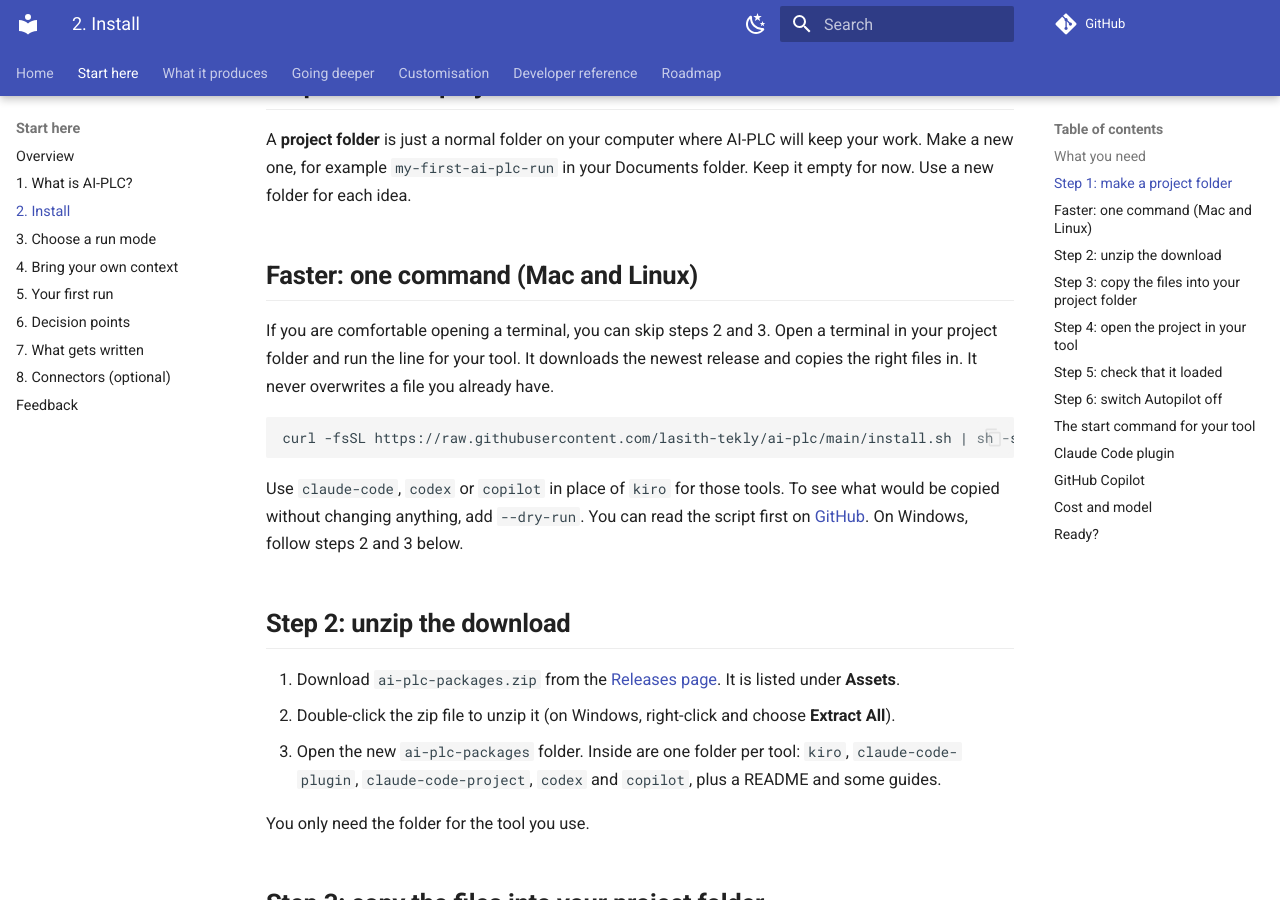
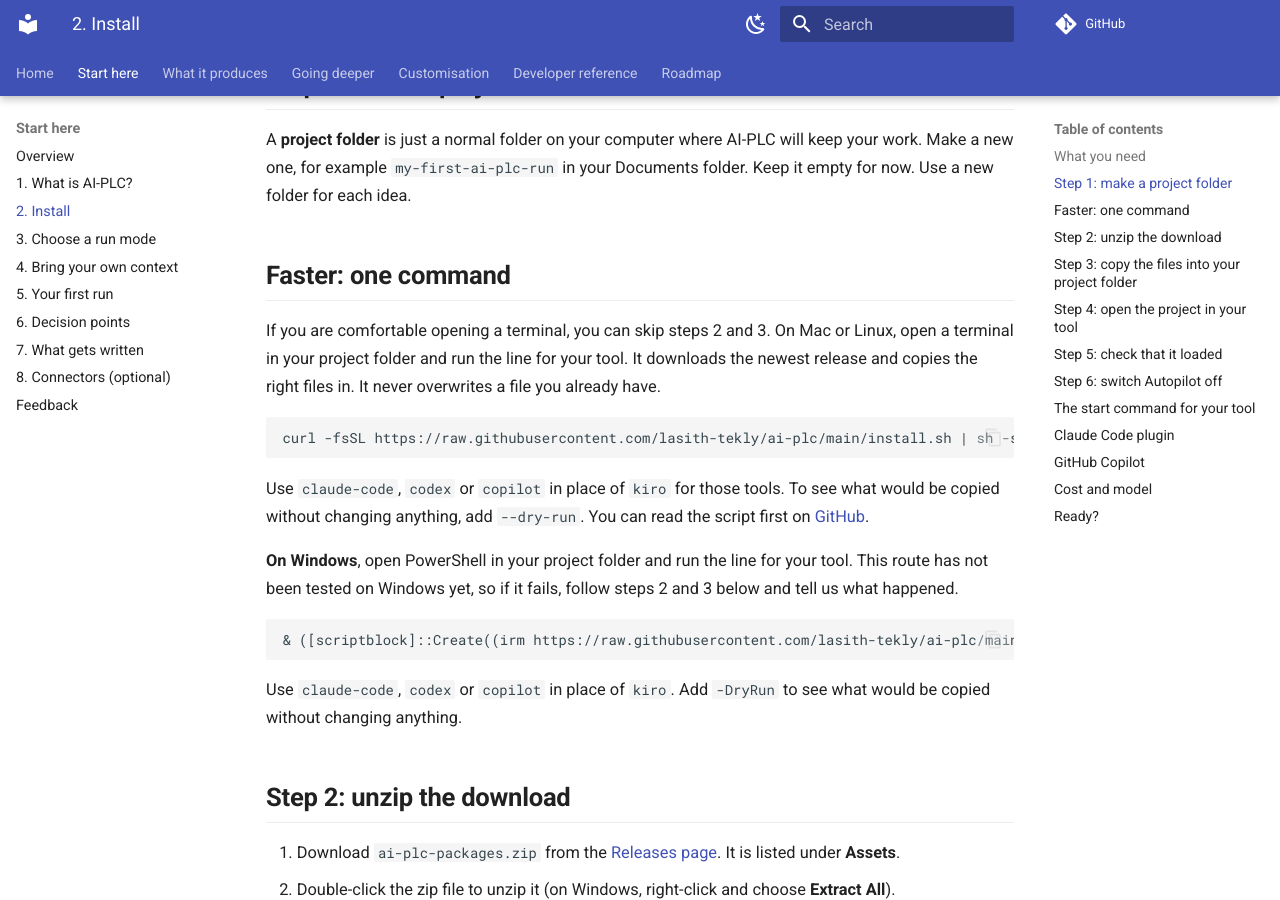
Before and after one commit to lasith-tekly/ai-plc, an MkDocs documentation site: the page built from docs/guide/install.md, in a window 1280 px wide and 900 px high, scrolled down 676 px. Built offline with MkDocs 1.6.1 and Material for MkDocs 9.7.7, drawn with Linux system fonts in a browser that asks for light colours; comment, search, counter and statistics services are not loaded.

Commit message:
Add install.ps1 for Windows (untested on Windows); README and install guide
Co-Authored-By: Claude Sonnet 5.5 <noreply@anthropic.com>
Claude-Session: https://claude.ai/code/session_01MWPVz2aHoek2etukWYAde9

````diff
--- a/docs/guide/install.md
+++ b/docs/guide/install.md
@@ -14,15 +14,23 @@ This page takes you from the download to a project that is ready for your first
 
 A **project folder** is just a normal folder on your computer where AI-PLC will keep your work. Make a new one, for example `my-first-ai-plc-run` in your Documents folder. Keep it empty for now. Use a new folder for each idea.
 
-## Faster: one command (Mac and Linux)
+## Faster: one command
 
-If you are comfortable opening a terminal, you can skip steps 2 and 3. Open a terminal in your project folder and run the line for your tool. It downloads the newest release and copies the right files in. It never overwrites a file you already have.
+If you are comfortable opening a terminal, you can skip steps 2 and 3. On Mac or Linux, open a terminal in your project folder and run the line for your tool. It downloads the newest release and copies the right files in. It never overwrites a file you already have.
 
 ```
 curl -fsSL https://raw.githubusercontent.com/lasith-tekly/ai-plc/main/install.sh | sh -s -- kiro
 ```
 
-Use `claude-code`, `codex` or `copilot` in place of `kiro` for those tools. To see what would be copied without changing anything, add `--dry-run`. You can read the script first on [GitHub](https://github.com/lasith-tekly/ai-plc/blob/main/install.sh). On Windows, follow steps 2 and 3 below.
+Use `claude-code`, `codex` or `copilot` in place of `kiro` for those tools. To see what would be copied without changing anything, add `--dry-run`. You can read the script first on [GitHub](https://github.com/lasith-tekly/ai-plc/blob/main/install.sh).
+
+**On Windows**, open PowerShell in your project folder and run the line for your tool. This route has not been tested on Windows yet, so if it fails, follow steps 2 and 3 below and tell us what happened.
+
+```
+& ([scriptblock]::Create((irm https://raw.githubusercontent.com/lasith-tekly/ai-plc/main/install.ps1))) kiro
+```
+
+Use `claude-code`, `codex` or `copilot` in place of `kiro`. Add `-DryRun` to see what would be copied without changing anything.
 
 ## Step 2: unzip the download
 
````
Also changed, not shown: DECISIONS.md (+1 -0 lines), README.md (+9 -1 lines), 1 other file.
